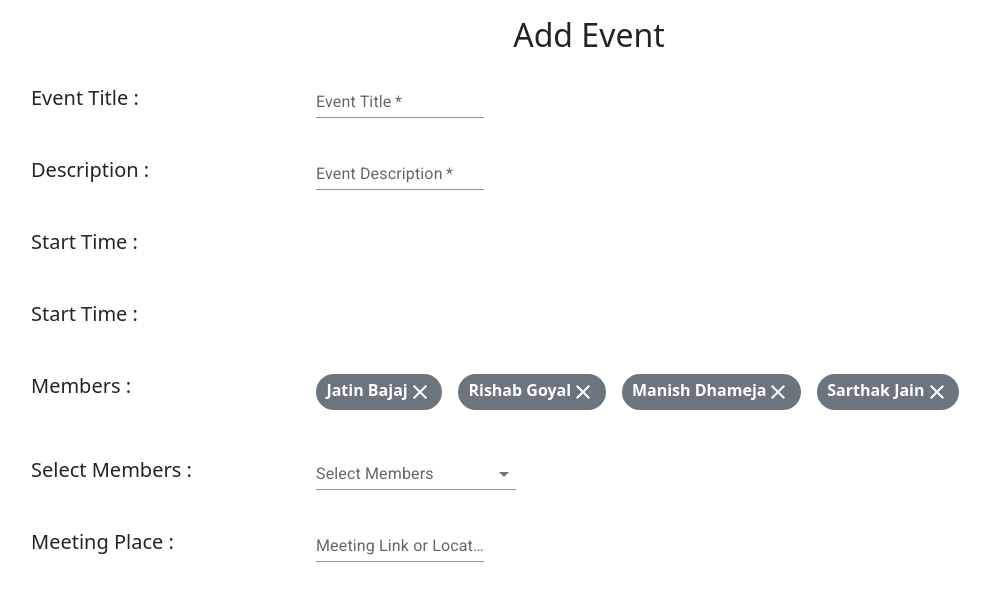
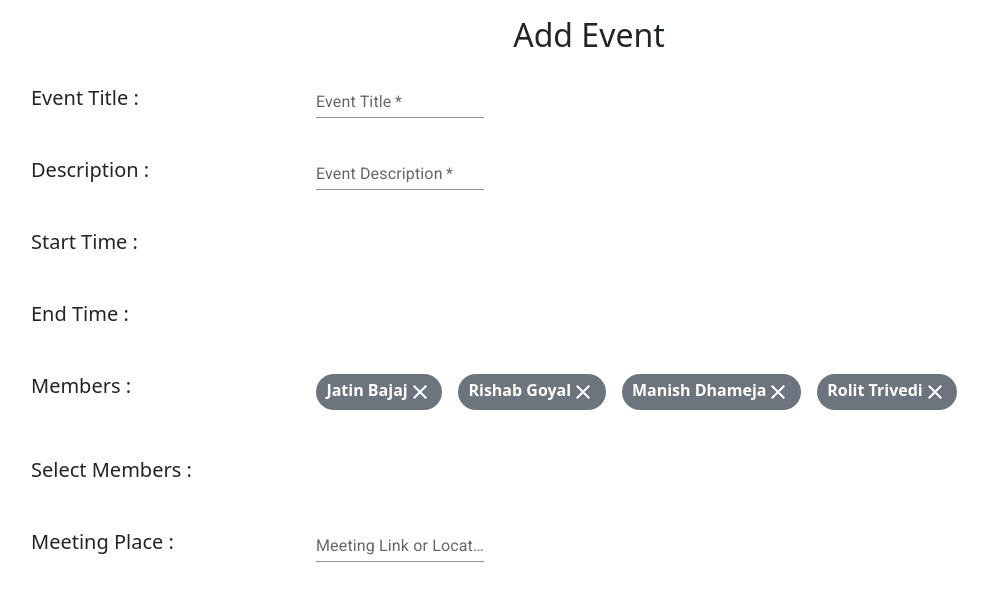
Before and after one commit to ManishDhameja/meeting-scheduler, a React (Create React App) app in the folder client/: page /addevent in a window 1280 px wide. Shown: the top 594 px of the page, without its empty margins (51-1041 px from the left). Built offline with nearby package versions, Linux system fonts and the light colour scheme; a web font is replaced by a local one.

Commit message:
addeventmodalrevised

```diff
--- a/client/src/components/AddEvent/AddEvent.jsx
+++ b/client/src/components/AddEvent/AddEvent.jsx
@@ -1,28 +1,36 @@
 import React, { useState } from "react";
 import { Modal, ModalBody, TabContent, TabPane } from "reactstrap";
-import ClearIcon from '@material-ui/icons/Clear';
-import { FormControl, InputLabel, Select, MenuItem, TextField} from '@mui/material';
-import AdapterDateFns from '@mui/lab/AdapterDateFns';
-import LocalizationProvider from '@mui/lab/LocalizationProvider';
-import DateTimePicker from '@mui/lab/DateTimePicker';
+import ClearIcon from "@material-ui/icons/Clear";
+import {
+  FormControl,
+  InputLabel,
+  Select,
+  MenuItem,
+  TextField,
+  Autocomplete
+} from "@mui/material";
+import AdapterDateFns from "@mui/lab/AdapterDateFns";
+import LocalizationProvider from "@mui/lab/LocalizationProvider";
+import DateTimePicker from "@mui/lab/DateTimePicker";
 
 const AddEvent = () => {
   const friends = [
     "Jatin Bajaj",
     "Rishab Goyal",
     "Manish Dhameja",
-    "Sarthak Jain",
+    "Rolit Trivedi",
   ];
   const friendList = [
     "Jatin Bajaj",
     "Rishab Goyal",
     "Manish Dhameja",
-    "Sarthak Jain",
+    "Rolit Trivedi",
     "Jatin Bajaj",
     "Rishab Goyal",
     "Manish Dhameja",
-    "Sarthak Jain",
+    "Rolit Trivedi",
   ];
+
   const RenderFriends = () =>
     friends.map((friend, index) => {
       return (
@@ -31,14 +39,14 @@ const AddEvent = () => {
           class="badge rounded-pill bg-secondary me-3 mb-3 fs-6"
         >
           {friend}
-          <span className="cross">
+          <span style={{cursor:'pointer'}}>
             <ClearIcon></ClearIcon>
           </span>
         </span>
       );
     });
   const [friendName, setFriendName] = useState("");
-  const [value, setValue] = useState('Controlled');
+  const [value, setValue] = useState("Controlled");
   const [start, setStart] = useState(new Date());
   const [end, setEnd] = useState(new Date());
 
@@ -46,7 +54,7 @@ const AddEvent = () => {
     setFriendName(event.target.value);
     setValue(event.target.value);
   };
-  return(
+  return (
     <div className="container mt-3">
       <div className="row">
         <div className="col-12">
@@ -101,7 +109,7 @@ const AddEvent = () => {
       </div>
       <div className="row py-2">
         <div className="col-3">
-                <h5 className="my-3">Start Time :</h5>
+          <h5 className="my-3">End Time :</h5>
         </div>
         <div className="col-9 mt-3">
           <LocalizationProvider dateAdapter={AdapterDateFns}>
@@ -122,7 +130,9 @@ const AddEvent = () => {
           <h5 className="my-3">Members :</h5>
         </div>
         <div className="col-9 mt-3">
-                <div><RenderFriends/></div>
+          <div>
+            <RenderFriends />
+          </div>
         </div>
       </div>
 
@@ -131,25 +141,7 @@ const AddEvent = () => {
           <h5 className="my-3">Select Members :</h5>
         </div>
         <div className="col-9">
-                <FormControl variant="standard" sx={{ m: 0,p:0, minWidth: 200 }}>
-                  <InputLabel id="demo-simple-select-standard-label">Select Members</InputLabel>
-                  <Select
-                    labelId="demo-simple-select-standard-label"
-                    id="demo-simple-select-standard"
-                    value={friendName}
-                    onChange={handleChange}
-                    label="Members"
-                  >
-                    <MenuItem value="">
-                      <em>None</em>
-                    </MenuItem>
-                    {
-                      friendList.map((friend, index) => {
-                        return (<MenuItem key={index} value={friend}>{friend}</MenuItem>);
-                      })
-                    }
-                  </Select>
-                </FormControl>
+
         </div>
       </div>
       <div className="row py-2">
```
Also changed, not shown: 1 other file (tests, documents, lock files or other folders). Lines whose indentation alone changed are shown as unchanged.
